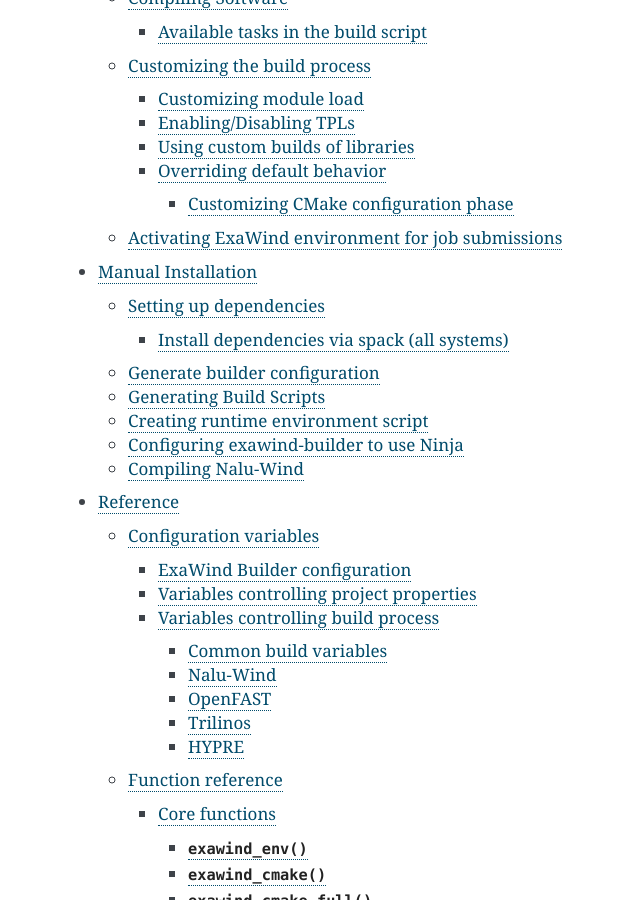
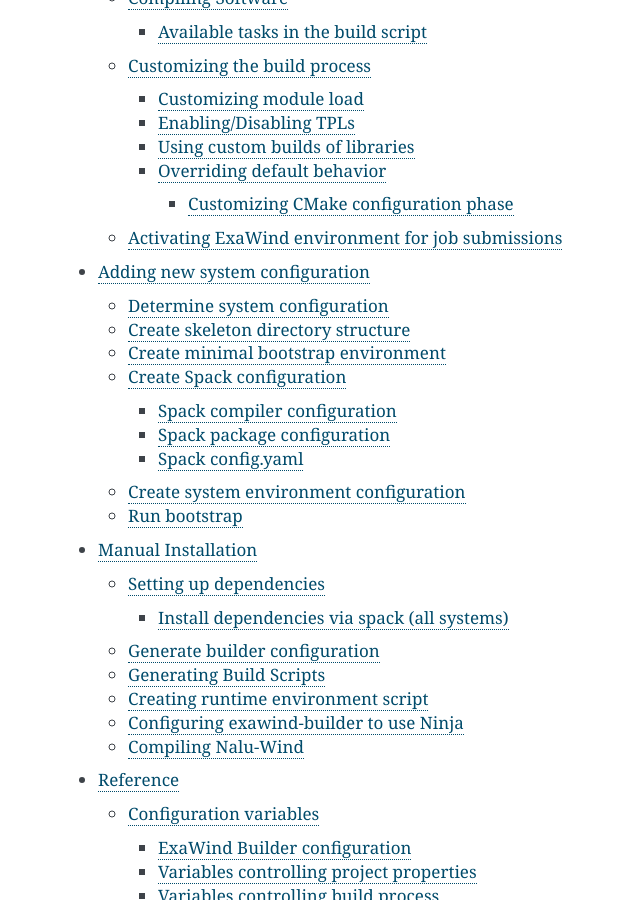
Before and after one commit to Exawind/exawind-builder, a Sphinx documentation site: the page built from doc/source/index.rst, in a window 1280 px wide and 900 px high, scrolled down 1015 px. Shown: the whole window, without its empty margins (352-992 px from the left). Built offline with Sphinx 7.4.7, drawn with Linux system fonts in a browser that asks for light colours; some of the changed lines change nothing that is shown; some of the changed text lies outside the part shown.

Commit message:
Add docs for creating a new system config

```diff
--- a/doc/source/index.rst
+++ b/doc/source/index.rst
@@ -46,6 +46,7 @@
    introduction
    installation
    basic
+   newsys
    advanced
    reference
 
--- /dev/null
+++ b/doc/source/newsys.rst
@@ -0,0 +1,333 @@
+.. _new-system:
+
+Adding new system configuration
+===============================
+
+This section documents the process of adding a new system configuration to
+``exawind-builder``. Currently, ``exawind-builder`` has two major modes of
+operation: the *bootstrap mode*, and the *software configuration and build*
+mode. The *bootstrap mode* sets up the basic :ref:<exawind_dir_layout>,
+configures spack (if necessary), and builds all the dependencies required to
+compile Trilinos. In the *software build mode* the it allows users to configure
+(using CMake) and build Trilinos and Nalu-Wind. The basic steps can be
+summarized as follows
+
+*Preparation*
+
+- Determine a unique name for the system. The recommended naming system is
+  ``org-system``. For example, to create a configuration for ORNL's Summit
+  system, we will use ``ornl-summit`` as the system name in ``exawind-builder``.
+  The convention within ``exawind-builder`` is to use this system name
+  consistently to name things: directories containing system-specific
+  configuration, filenames for system specific environment functions, etc. This
+  will be described in detail in the later sections of this documentation. The
+  system specific name will be assigned to :envvar:`EXAWIND_SYSTEM` and will be
+  referred to as ``${EXAWIND_SYSTEM}`` in the following sections.
+
+- Collect necessary data to create a system configuration
+
+*Configuration for bootstrap mode*
+
+- Create the minimal build environment necessary for running bootstrap mode,
+  i.e., building dependencies with Spack.
+
+- Create a Spack configuration allowing use of as many of the available
+  system modules but building the rest within Spack.
+
+*Configuration for build mode*
+
+- Create necessary system environment functions to allow users to build
+  Nalu-Wind using different compiler configurations and, optionally, with GPU
+  support.
+
+.. note::
+
+   - **Important:** It must be noted that the configuration steps for *bootstrap
+     mode* are **optional**. Users can use ``-s spack`` for system and have
+     Spack build the entire dependency stack on a new system. The disadvantage
+     of this approach is the long build time for dependencies (particularly MPI)
+     and not being able to use the libraries that have been optimized for the
+     target system (again MPI that might be build with Infiniband, SLURM
+     support, etc.)
+
+   - ``exawind-builder`` currently doesn't follow the recommended system naming
+     convention for several legacy systems (NREL Peregrine and Eagle, NERSC
+     Cori, etc.). The builder evolved from several one-off build scripts and
+     the old names have been retained to preserve backwards compatibility.
+
+   - Nalu-Wind tracks the ``develop`` branch of Trilinos for its latest version.
+     This is necessary because ExaWind project has performance and scalability
+     as its primary objectives, and this often requires the latest improvements
+     to Trilinos solvers and Sierra Toolkit (STK) packages.
+
+   - The ``exawind-builder`` documentation often only mentions Trilinos as a
+     prerequisite for building Nalu-Wind. However, the process described for
+     building Trilinos and Nalu-Wind should be used to build other prerequisites
+     such as HYPRE, OpenFAST, and TIOGA.
+
+
+Determine system configuration
+------------------------------
+
+#. Determine what compiler suites you want to support/use on the system, e.g.,
+   GCC, Intel, LLVM/Clang, IBM XL, etc.
+
+#. Determine what software is already available on the system that can be used
+   and what we will need to build ourselves. It is strongly recommended that the
+   user build HDF5, NetCDF, and parallel NetCDF (pNetCDF) through Spack always
+   regardless of whether these modules are available on the system. The Exawind
+   team has experienced a lot of issues with these libraries that lead to
+   runtime errors when loading Exodus files in parallel.
+
+#. Determine whether you want to build shared or static libraries. Ensure that
+   the libraries available on the login or compute nodes used to build the codes
+   are also available on the nodes where the runs will be performed. When in
+   doubt opt for static library builds, this will increase the size of the
+   executable but is the most robust for the end user.
+
+#. Determine whether you will be able to download packages (during bootstrap
+   phase) through :program:`curl` or :program:`wget`, or if you will have issues
+   with SSL certificates or need proxy servers.
+
+#. Determine how many parallel builds you are allowed to execute on your system.
+   We will use this to limit the launch of parallel jobs by ``spack`` and
+   ``exawind-builder``. When in doubt, 4-8 parallel jobs is a safe number.
+
+Create skeleton directory structure
+-----------------------------------
+
+We will create a minimal exawind structure to clone ``exawind-builder`` and add
+the necessary system files.
+
+.. code-block:: bash
+
+   # Create top-level exawind directory structure
+   mkdir -p ${HOME}/exawind/{scripts,install,source}
+   cd ${HOME}/exawind
+   git clone git@github.com:sayerhs/exawind-builder.git
+
+Change the protocol from ``git`` to `https://`` if you have issues cloning using
+``git`` transport over SSH. For the rest of this documentation,
+``exawind-builder`` will refer to the path
+:file:`${HOME}/exawind/exawind-builder`, please adjust appropriately if you are
+using a non-standard installation location for ``exawind``.
+
+
+Create minimal bootstrap environment
+------------------------------------
+
+This step involves loading the necessary compiler, MPI, and CMake modules for
+use with Spack when running the bootstrap script. **This step is optional** and
+is only necessary if the login environment on a system does not correspond to
+what the user intends to use to build the software. If a specific environment
+must be setup before running :ref:`bootstrap <installation>`, then we will create a
+system specific file :file:`${EXAWIND_SYSTEM}.bash` in
+:file:`exawind-builder/etc/boostrap` directory. The following example shows the
+contents of :file:`nrel-eagle.bash` that loads modules necessary to execute
+bootstrap command on NREL's Eagle cluster.
+
+.. code-block:: bash
+
+   #!/bin/bash
+
+   # Remove any user modules that might conflict
+   module purge
+
+   # Default build is using GCC compilers
+   module load gcc/7.3.0
+   # Load the latest OpenMPI version (build with CUDA support)
+   module load openmpi/3.1.3
+
+.. tip::
+
+   - To avoid strange linking errors during the *build mode*, it is recommended
+     that the bootsrap environment match the final environment you will use in
+     the system environment specification.
+
+   - If your system is behind a firewall, it might be necessary to configure
+     appropriate proxies for HTTP and HTTPS (e.g., SNL systems), look at
+     :file:`etc/bootstrap/snl-ghost.bash` for examples.
+
+   - If you experience spurious build errors, you might need to configure the
+     temporary directory used by the build systems by configuring the ``TMPDIR``
+     variable to point to a scratch directory.
+
+Create Spack configuration
+--------------------------
+
+In this step we will create exact specifications for the compilers spack will
+use, pin the package versions for all the dependencies, instruct spack which
+pre-installed dependencies on the system we will use, and (optionally) tell
+spack about insecure SSL transport requirements and/or limits on the parallel
+jobs. A system-specific spack configuration is generated by creating a
+subdirectory :file:`exawind-builder/etc/spack/${EXAWIND_SYSTEM}/`. We will always
+create two files :file:`compilers.yaml` and :file:`packages.yaml` and an
+optional :file:`config.yaml` within this directory based on specific
+requirements for the system.
+
+Spack compiler configuration
+~~~~~~~~~~~~~~~~~~~~~~~~~~~~
+
+The easiest way to determine the compiler configurations available is to load
+the necessary modules on your system and run spack's compiler detection command
+as shown below:
+
+.. code-block:: bash
+
+   # Load all necessary modules
+   # Clone a throwaway spack repo if necessary
+   cd ${HOME}/tmp
+   git clone https://github.com/spack/spack.git
+   # Activate the spack environment (assuming bash shell)
+   source spack/share/spack/setup-env.sh
+
+   # Let spack detect compilers
+   spack compiler find
+
+The above step creates a file :file:`${HOME}/.spack/$(spack arch
+-p)/compilers.yaml` that can be used as the basis for creating your compiler
+configuration. This YAML file contains a list of compilers that was detected by
+``spack``. Please edit this file and keep only the compilers you want to add to
+``exawind-builder``. We recommend removing older versions of GCC etc. that you
+don't plan to use. If your desired compiler is not found/detected, you will need
+to add entries manually. In this case, you should note and reuse the variables
+``operating_system`` and ``target`` from the spack output. Copy the completed
+file over to :file:`exawind-builder/etc/spack/${EXAWIND_SYSTEM}/compilers.yaml`
+
+See `Spack compilers configuration docs
+<https://spack.readthedocs.io/en/latest/getting_started.html#compiler-config>`_
+for more details.
+
+.. note::
+
+   Make sure you backup and remove the :file:`${HOME}/.spack/$(spack arch -p)`
+   directory as the settings lurking here will take precendence over the ones we
+   will set up using ``exawind-builder``.
+
+Spack package configuration
+~~~~~~~~~~~~~~~~~~~~~~~~~~~
+
+In this step, we will inform spack the modules/paths of pre-built system
+libraries we will want to use and the compilers we want spack to be aware of
+when building packages. Start with
+:file:`exawind-builder/etc/spack/spack/packages.yaml` as the basis for building
+your ``packages.yaml`` file. Take a look at other ``packages.yaml`` examples in
+the :file:`exawind-builder/etc/spack/` sub-directories to see examples of using
+system libraries. The general steps involve updating the ``version``, setting
+``buildable: false`` and providing the list of modules or paths where the
+library is located. The steps are:
+
+- Set the order and precendence of compilers
+
+- Set default package providers for ``mpi`` (OpenMPI, MPICH, Intel-MPI, etc.),
+  ``blas``, ``lapack``
+
+- Set default variants, use ``~shared`` here to enforce static libraries for all
+  packages spack builds. A good default value is ``+mpi build_type=Release``.
+
+Also see `Spack build customization
+<https://spack.readthedocs.io/en/latest/build_settings.html>`_ for more
+information.
+
+Spack config.yaml
+~~~~~~~~~~~~~~~~~
+
+This file is optional and is necessary when you want to change some of the
+default behaviors of spack. The variables that often require changing are:
+
+- ``build_jobs`` -- Set this to the number of maximum parallel build jobs you
+  are allowed to run on the system.
+
+- ``verify_ssl`` -- On some systems, you might have to set this to ``false`` to
+  be able to download packages.
+
+Please see `Spack docs
+<https://spack.readthedocs.io/en/latest/config_yaml.html#config-yaml>`_ for
+other variables that can be configured for your system.
+
+Create system environment configuration
+---------------------------------------
+
+In this step we will create the files necessary to recreate the build
+environment when building the software. The system-specific configuration is
+implemented as bash functions stored in the file
+:file:`exawind-builder/envs/${EXAWIND_SYSTEM}.bash`. This file must implement at
+least one function ``exawind_env_${EXAWIND_COMPILER}`` where
+:envvar:`EXAWIND_COMPILER` is the default compiler option supported for this
+system. A barebones environment file for a system with only GCC compiler support
+is shown here:
+
+.. code-block:: bash
+
+   #!/bin/bash
+
+   # Source the default spack functionality
+   source ${__EXAWIND_CORE_DIR}/envs/spack.bash
+
+   # Set the maximum parallel build jobs we can execute
+   export EXAWIND_NUM_JOBS_DEFAULT=8
+   # Set the default compiler to GCC
+   export EXAWIND_COMPILER_DEFAULT=gcc
+
+   exawind_env_gcc ()
+   {
+       module purge
+       module load gcc/7.3.0
+       module load openmpi/3.1.3
+
+       # Load other dependencies
+       exawind_load_deps cmake netlib-lapack
+   }
+
+   exawind_env_clang ()
+   {
+       echo "ERROR: No CLANG environment set up for ${EXAWIND_SYSTEM}"
+       exit 1
+   }
+
+   exawind_env_intel ()
+   {
+       echo "ERROR: No Intel environment set up for ${EXAWIND_SYSTEM}"
+   }
+
+
+.. note::
+
+   - Please consult the :ref:`variable reference <reference>` to see other variables
+     that can be configured for a system. **Do not** set the following variables
+     within a system environment file: ``EXAWIND_SYSTEM, EXAWIND_COMPILER,
+     EXAWIND_CODE, EXAWIND_SRCDIR, EXAWIND_PROJECT_DIR, EXAWIND_INSTALL_DIR,
+     EXAWIND_CONFIG, EXAWIND_CFGFILE, SPACK_ROOT``.
+
+   - For more complicated build environment support, take a look at the `NREL
+     Eagle
+     <https://github.com/sayerhs/exawind-builder/blob/master/envs/eagle.bash>`_
+     environment file.
+
+
+Run bootstrap
+-------------
+
+At this point, ``exawind-builder`` has all the information necessary for your
+system. Run ``bootstrap`` to tell ``exawind-builder`` to fetch spack and install
+all the dependencies.
+
+.. code-block:: console
+
+   # Run bootstrap
+   cd ${HOME}
+   # Run bootstrap from your local exawind-builder
+   exawind/exawind-builder/bootstrap.sh -c gcc -s ${EXAWIND_SYSTEM}
+
+In case you run into errors and want to tweak the configuration, please delete
+the spack directory :file:`${HOME}/exawind/spack` and start a fresh build to
+ensure that the final configuration in ``exawind-builder`` for your system will
+execute without any errors for other users.
+
+If *bootstrap* succeeds, you should have build scripts in
+:file:`${HOME}/exawind/scripts` for the compiler of your choice. Proceed to
+:ref:`compiling-software` to build Trilinos and Nalu-Wind.
+
+Once you have successfully built Nalu-Wind and executed regression tests on the
+new system, please consider submitting a pull request to allow other users to
+benefit from this configuration when using ``exawind-builder``.
```
